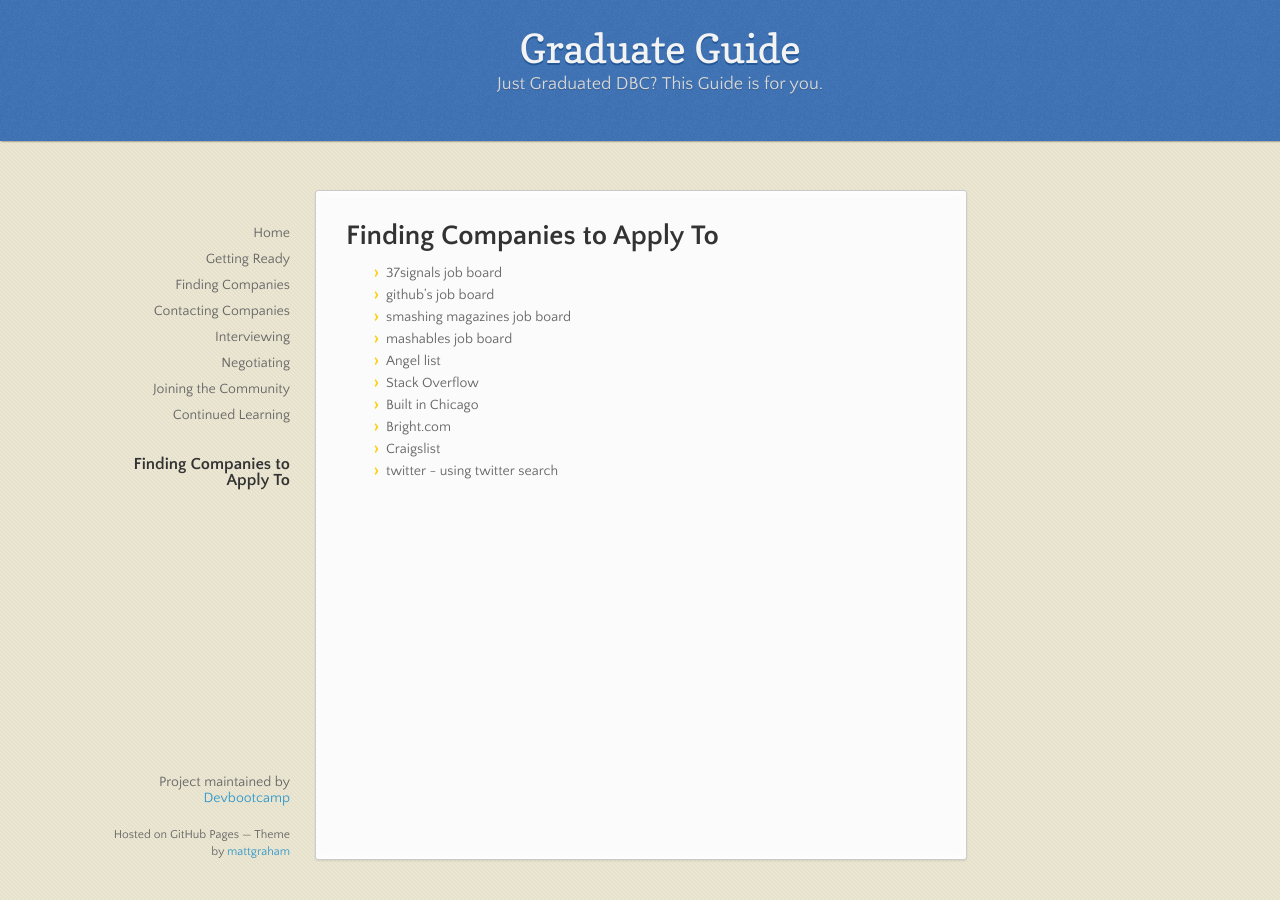
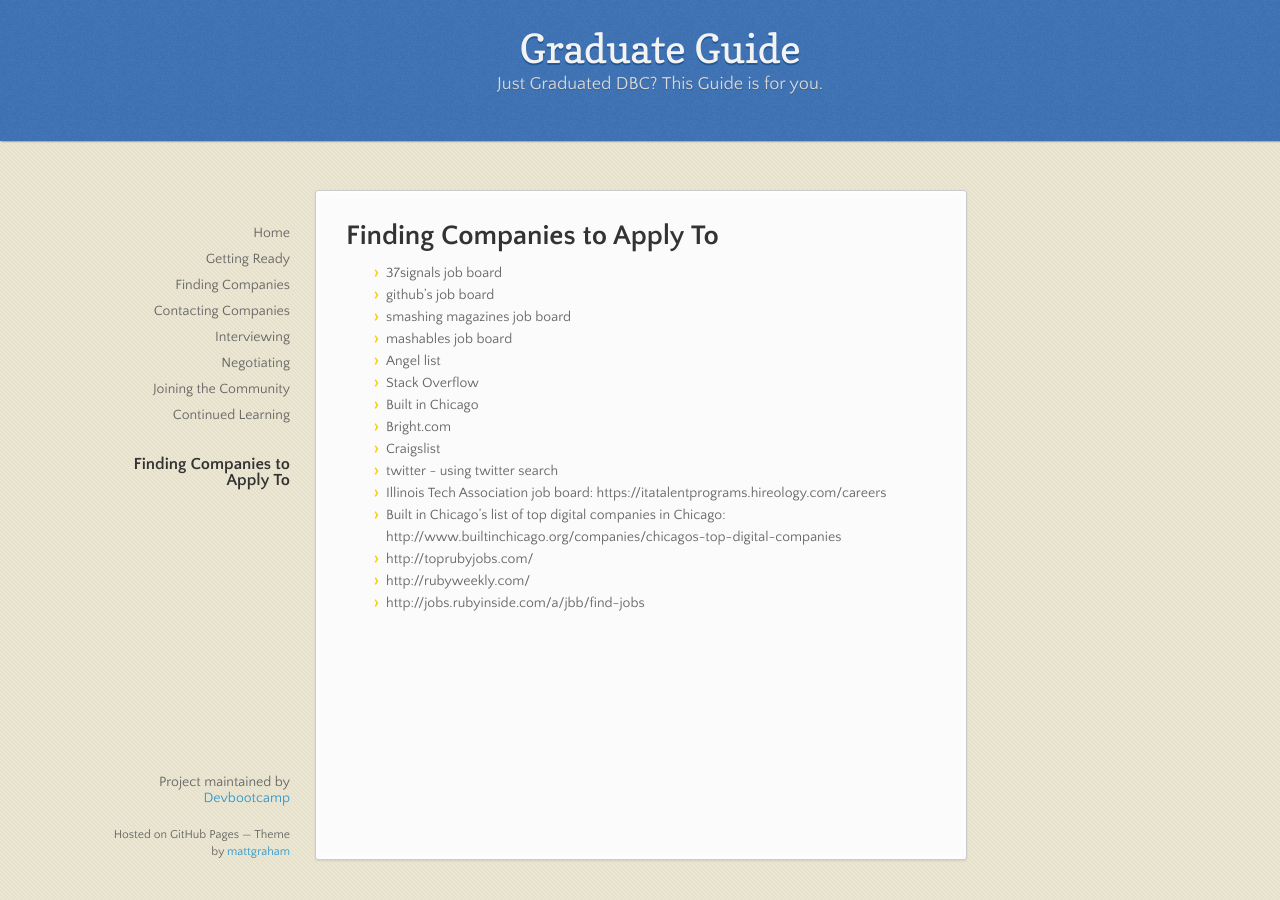
Before and after one commit to waysidekoi/graduate-guide, a Jekyll site: the page built from finding_companies.md, in a window 1280 px wide. Built offline with Jekyll 4.4.1, drawn with Linux system fonts in a browser that asks for light colours; nearby versions of some CDN libraries.

Commit message:
Add the remainder of Elliot's links

```diff
--- a/finding_companies.md
+++ b/finding_companies.md
@@ -15,3 +15,8 @@
 * Bright.com
 * Craigslist
 * twitter - using twitter search
+* Illinois Tech Association job board: https://itatalentprograms.hireology.com/careers
+* Built in Chicago's list of top digital companies in Chicago: http://www.builtinchicago.org/companies/chicagos-top-digital-companies
+* http://toprubyjobs.com/
+* http://rubyweekly.com/
+* http://jobs.rubyinside.com/a/jbb/find-jobs
```
Also changed, not shown: community.md (+4 -0 lines), getting_ready.md (+2 -0 lines), interviewing.md (+2 -0 lines), 4 other files.
